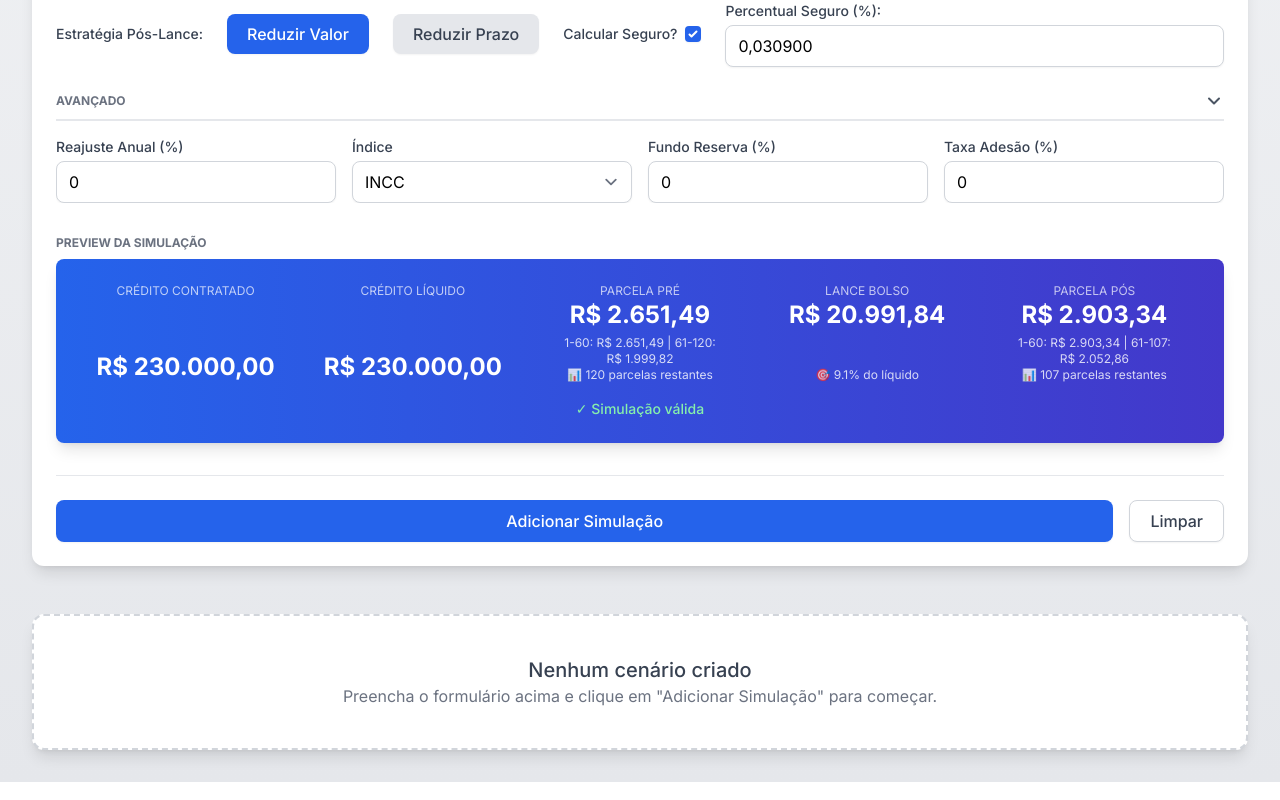
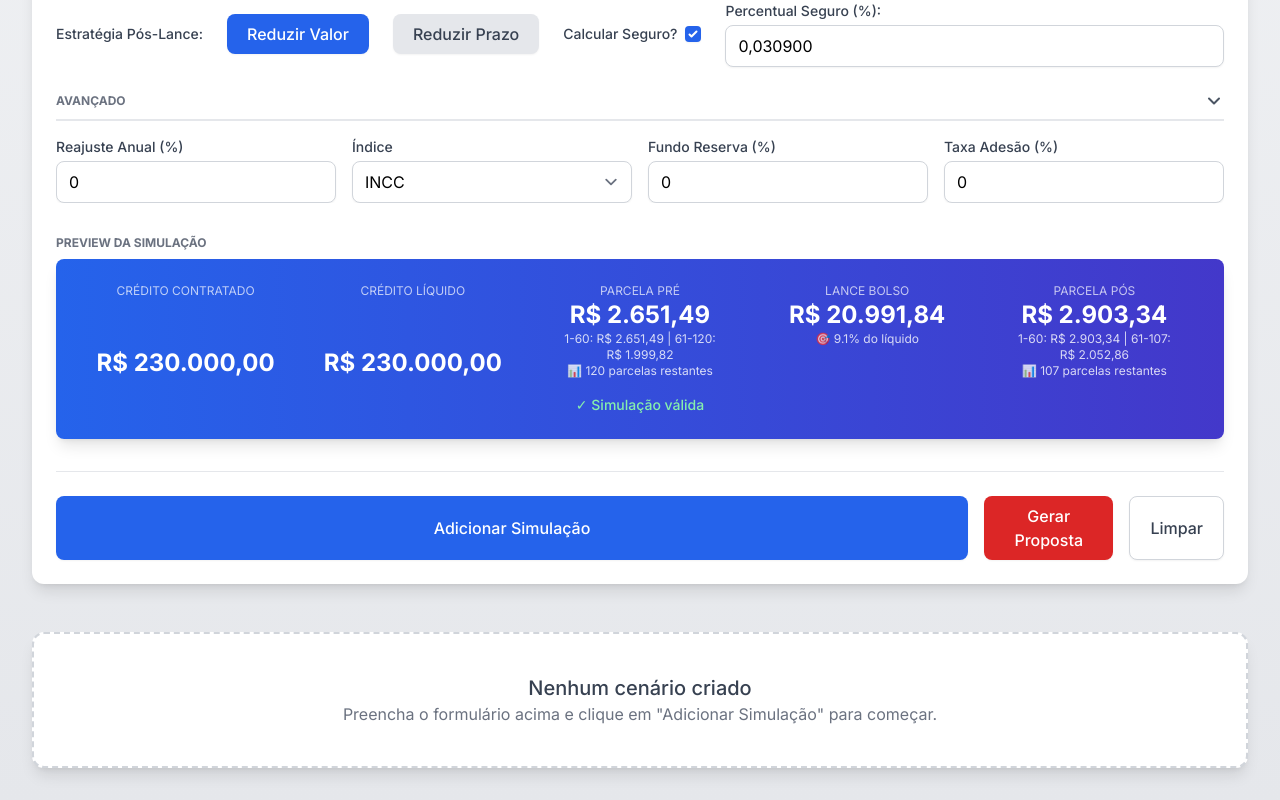
Before and after one commit to MarcoBolsa/simulador-v3-main, a React (Create React App) app: page / in a window 1280 px wide. Shown: the part 1188-1988 px from the top of the page. Built offline with nearby package versions, Linux system fonts and the light colour scheme; the HTML template or start-up script is replaced by a standard one.

Commit message:
Update AdicionarSimulacao.js

```diff
--- a/src/components/AdicionarSimulacao.js
+++ b/src/components/AdicionarSimulacao.js
@@ -1,8 +1,8 @@
 /*
- * ARQUIVO: /src/components/AdicionarSimulacao.js (VERSÃO 3.26.5 - SUPORTE A MÚLTIPLAS COTAS)
+ * ARQUIVO: /src/components/AdicionarSimulacao.js (VERSÃO 3.26.10 - BOTÃO DE PROPOSTA)
  *
  * NOVAS FUNCIONALIDADES:
- * 1. Adicionado campo 'Qtd. de Cotas' ao formulário para permitir simulações multicotas.
+ * 1. Adicionado o botão "Gerar Proposta" na seção de Ações.
  */
 import React from 'react';
 import { Accordion } from './Accordion';
@@ -44,30 +44,23 @@ const PreviewSimulacao = () => {
         <div className="flex flex-col h-full">
           <label className="text-xs uppercase opacity-70">Parcela Pré</label>
           <p className="text-lg md:text-2xl font-bold">{formatCurrency(preview.parcelaPre.valor)}</p>
-          {/* CORREÇÃO V3.26: Envolto em div mt-auto e 'truncate' removido */}
-          <div className="mt-auto pt-1">
+          {/* CORREÇÃO V3.12: Mostra os detalhes e parcelas restantes */}
           <p className="text-xs opacity-80" title={preview.parcelaPre.detalhes}>{preview.parcelaPre.detalhes}</p>
           <p className="text-xs opacity-80">📊 {preview.parcelaPre.parcelasRestantes} parcelas restantes</p>
-          </div>
         </div>
         {/* Lance Bolso */}
         <div className="flex flex-col h-full">
           <label className="text-xs uppercase opacity-70">Lance Bolso</label>
           <p className="text-lg md:text-2xl font-bold">{formatCurrency(preview.lanceBolso)}</p>
-          {/* CORREÇÃO V3.26: Envolto em div mt-auto */}
-          <div className="mt-auto pt-1">
           <p className="text-xs opacity-80">🎯 {((preview.lanceBolso / (preview.creditoLiquido || 1)) * 100).toFixed(1)}% do líquido</p>
-          </div>
         </div>
         {/* Parcela Pós */}
         <div className="flex flex-col h-full">
           <label className="text-xs uppercase opacity-70">Parcela Pós</label>
           <p className="text-lg md:text-2xl font-bold">{formatCurrency(preview.parcelaPos.valor)}</p>
-           {/* CORREÇÃO V3.26: Envolto em div mt-auto e 'truncate' removido */}
-           <div className="mt-auto pt-1">
+           {/* CORREÇÃO V3.12: Mostra os detalhes e parcelas restantes */}
            <p className="text-xs opacity-80" title={preview.parcelaPos.detalhes}>{preview.parcelaPos.detalhes}</p>
            <p className="text-xs opacity-80">📊 {preview.parcelaPos.parcelasRestantes} parcelas restantes</p>
-           </div>
         </div>
       </div>
       <p className="text-center text-sm mt-4 text-green-300 font-medium">
@@ -89,7 +82,8 @@ export const AdicionarSimulacao = () => {
     handleDescontoChange,
     calculos,
     adicionarSimulacao,
-    limparFormulario
+    limparFormulario,
+    cenarios // Para verificar se há cenários e habilitar o botão
   } = useSimulador();
 
   const handleCurrencyChange = (e) => {
@@ -112,6 +106,12 @@ export const AdicionarSimulacao = () => {
   const handlePercentualSeguroChange = (e) => {
      let value = e.target.value.replace(/[^0-9,]/g, ''); // Permite apenas números e vírgula
      handleFormChange({ target: { name: 'percentualSeguro', value: value } });
+  };
+
+  // NOVO HANDLER: Geração de Proposta
+  const handleGerarProposta = () => {
+      // Implementação futura de coleta de dados e geração de PDF/e-mail
+      alert("Módulo de Geração de Proposta ativado. Próxima etapa: Desenvolver a exportação.");
   };
 
   return (
@@ -173,8 +173,7 @@ export const AdicionarSimulacao = () => {
         </div>
       </div>
 
-      {/* ... Restante do Formulário ... */}
-
+      {/* --- DADOS DO GRUPO (Sanfona Interna) --- */}
       <SubAccordion titulo="DADOS DO GRUPO">
         <div className="grid grid-cols-2 md:grid-cols-5 gap-4">
           <div>
@@ -356,7 +355,7 @@ export const AdicionarSimulacao = () => {
         <PreviewSimulacao />
       </div>
 
-      {/* --- BOTÕES DE AÇÃO --- */}
+      {/* --- BOTÕES DE AÇÃO (MODIFICADO) --- */}
       <div className="mt-8 pt-6 border-t border-gray-200 flex justify-between gap-4">
         <button
             className="btn-primary w-full"
@@ -365,6 +364,16 @@ export const AdicionarSimulacao = () => {
         >
             Adicionar Simulação
         </button>
+
+        {/* NOVO BOTÃO: Gerar Proposta */}
+        <button
+            className="btn bg-red-600 text-white hover:bg-red-700"
+            onClick={handleGerarProposta}
+            disabled={cenarios.length === 0} // Desabilita se não houver cenários
+        >
+            Gerar Proposta
+        </button>
+
         <button
             className="btn-secondary"
             onClick={limparFormulario}
```
Lines whose indentation alone changed are shown as unchanged.
